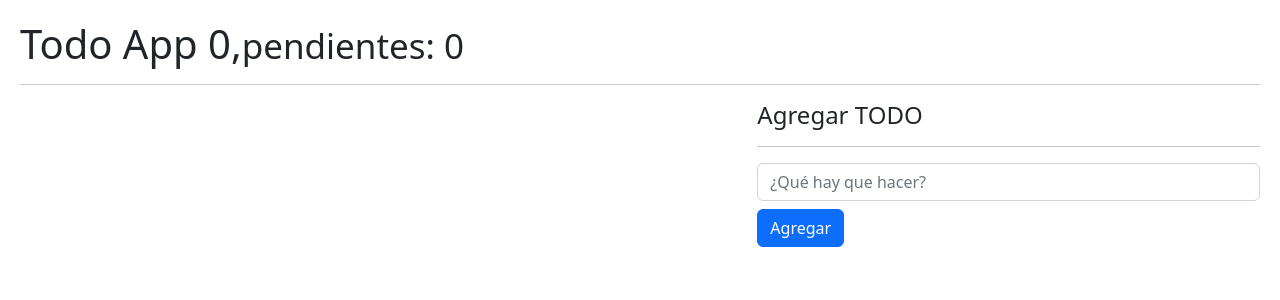
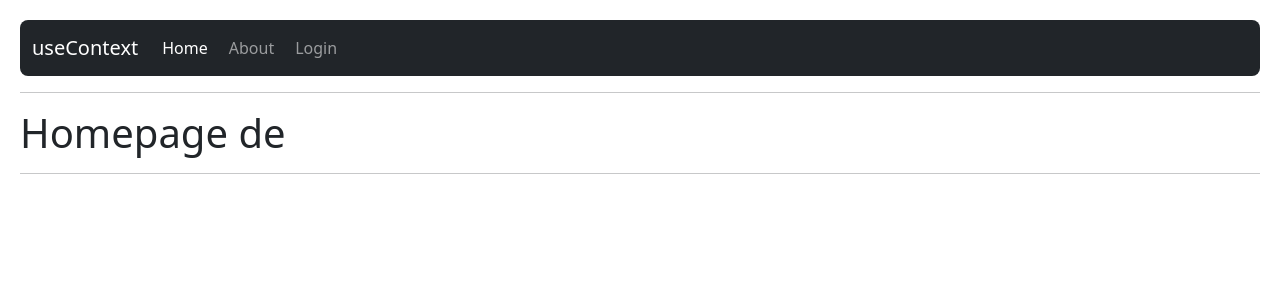
Before and after one commit to DiegoUrrego4/HooksApp, a React (Vite) app: page / in a window 1280 px wide. Shown: the top 300 px of the page. Built offline with nearby package versions, Linux system fonts and the light colour scheme.

Commit message:
Sección 12 terminada. Se comprende el hook useContext()

```diff
--- a/package.json
+++ b/package.json
@@ -9,7 +9,8 @@
   },
   "dependencies": {
     "react": "^18.0.0",
-    "react-dom": "^18.0.0"
+    "react-dom": "^18.0.0",
+    "react-router-dom": "6"
   },
   "devDependencies": {
     "@types/react": "^18.0.0",
--- /dev/null
+++ b/src/09-useContext/AboutPage.jsx
@@ -0,0 +1,8 @@
+export const AboutPage = () => {
+  return (
+    <>
+      <h1>AboutPage</h1>
+      <hr />
+    </>
+  );
+};
--- /dev/null
+++ b/src/09-useContext/Homepage.jsx
@@ -0,0 +1,16 @@
+import { useContext } from "react";
+import { UserContext } from "./context/UserContext";
+
+export const Homepage = () => {
+  const {user} = useContext(UserContext)
+  return (
+    <>
+      <h1>Homepage de {user?.name}</h1>
+      <hr />
+      <pre>
+        {JSON.stringify(user, null, 3)}
+      </pre>
+
+    </>
+  );
+};
--- /dev/null
+++ b/src/09-useContext/LoginPage.jsx
@@ -0,0 +1,22 @@
+import { useContext } from 'react';
+import { UserContext } from './context/UserContext';
+
+export const LoginPage = () => {
+  const { user, setUser } = useContext(UserContext);
+  console.log(user);
+  return (
+    <>
+      <h1>LoginPage</h1>
+      <hr />
+      <pre>{JSON.stringify(user, null, 3)}</pre>
+      <button
+        className='btn btn-primary'
+        onClick={() =>
+          setUser({ id: 123, name: 'Jennyfer', email: 'jennyfer@google.com' })
+        }
+      >
+        Establecer usuario
+      </button>
+    </>
+  );
+};
--- /dev/null
+++ b/src/09-useContext/MainApp.jsx
@@ -0,0 +1,21 @@
+import { Navigate, Route, Routes } from 'react-router-dom';
+import { AboutPage } from './AboutPage';
+import { UserProvider } from './context/UserProvider';
+import { Homepage } from './Homepage';
+import { LoginPage } from './LoginPage';
+import { Navbar } from './Navbar';
+
+export const MainApp = () => {
+  return (
+    <UserProvider>
+      <Navbar />
+      <hr />
+      <Routes>
+        <Route path='/' element={<Homepage />} />
+        <Route path='login' element={<LoginPage />} />
+        <Route path='about' element={<AboutPage />} />
+        <Route path='/*' element={<Navigate to={'/about'} />} />
+      </Routes>
+    </UserProvider>
+  );
+};
--- /dev/null
+++ b/src/09-useContext/Navbar.jsx
@@ -0,0 +1,43 @@
+import { Link, NavLink } from 'react-router-dom';
+
+export const Navbar = () => {
+  return (
+    <nav className='navbar navbar-expand-lg navbar-dark bg-dark rounded-3'>
+      <div className='container-fluid'>
+        <Link className='navbar-brand' to='/'>
+          useContext
+        </Link>
+        <div className='collapse navbar-collapse' id='navbarNav'>
+          <ul className='navbar-nav'>
+            <NavLink
+              className={({ isActive }) =>
+                `nav-link ${isActive ? 'active' : ''}`
+              }
+              to={'/'}
+            >
+              Home
+            </NavLink>
+
+            <NavLink
+              className={({ isActive }) =>
+                `nav-link ${isActive ? 'active' : ''}`
+              }
+              to={'/about'}
+            >
+              About
+            </NavLink>
+
+            <NavLink
+              className={({ isActive }) =>
+                `nav-link ${isActive ? 'active' : ''}`
+              }
+              to={'/login'}
+            >
+              Login
+            </NavLink>
+          </ul>
+        </div>
+      </div>
+    </nav>
+  );
+};
--- /dev/null
+++ b/src/09-useContext/context/UserContext.jsx
@@ -0,0 +1,3 @@
+import { createContext } from 'react';
+
+export const UserContext = createContext();
--- /dev/null
+++ b/src/09-useContext/context/UserProvider.jsx
@@ -0,0 +1,15 @@
+import { useState } from 'react';
+import { UserContext } from './UserContext';
+
+// const user = {
+//   id: 123,
+//   name: 'Diego Urrego',
+//   email: 'diego@mail.com',
+// };
+
+export const UserProvider = ({ children }) => {
+  const [user, setUser] = useState();
+  return (
+    <UserContext.Provider value={{ user, setUser }}>{children}</UserContext.Provider>
+  );
+};
--- a/src/index.css
+++ b/src/index.css
@@ -5,3 +5,7 @@
 button {
   margin-right: 10px;
 }
+
+a {
+  margin-right: 5px;
+}
--- a/src/main.jsx
+++ b/src/main.jsx
@@ -1,5 +1,7 @@
 import React from 'react';
 import ReactDOM from 'react-dom/client';
+import { BrowserRouter } from 'react-router-dom';
+import { MainApp } from './09-useContext/MainApp';
 // import { CallbackHooks } from './06-memos/CallbackHooks';
 // import { CounterApp } from './01-useState/CounterApp';
 // import { CounterWithCustomHook } from './01-useState/CounterWithCustomHook';
@@ -14,11 +16,13 @@
 // import { Padre } from './07-tarea-memo/07-tarea-memo/Padre';
 // import { SimpleForm } from './02-useEffect/simpleForm';
 // import './08-useReducer/intro-reducer'
-import { TodoApp } from './08-useReducer/TodoApp';
+// import { TodoApp } from './08-useReducer/TodoApp';
 import './index.css';
 
 ReactDOM.createRoot(document.getElementById('root')).render(
   // <React.StrictMode>
-    <TodoApp />
+  <BrowserRouter>
+    <MainApp />
+  </BrowserRouter>
   // </React.StrictMode>
 );
```
Also changed, not shown: 1 other file (tests, documents, lock files or other folders).
